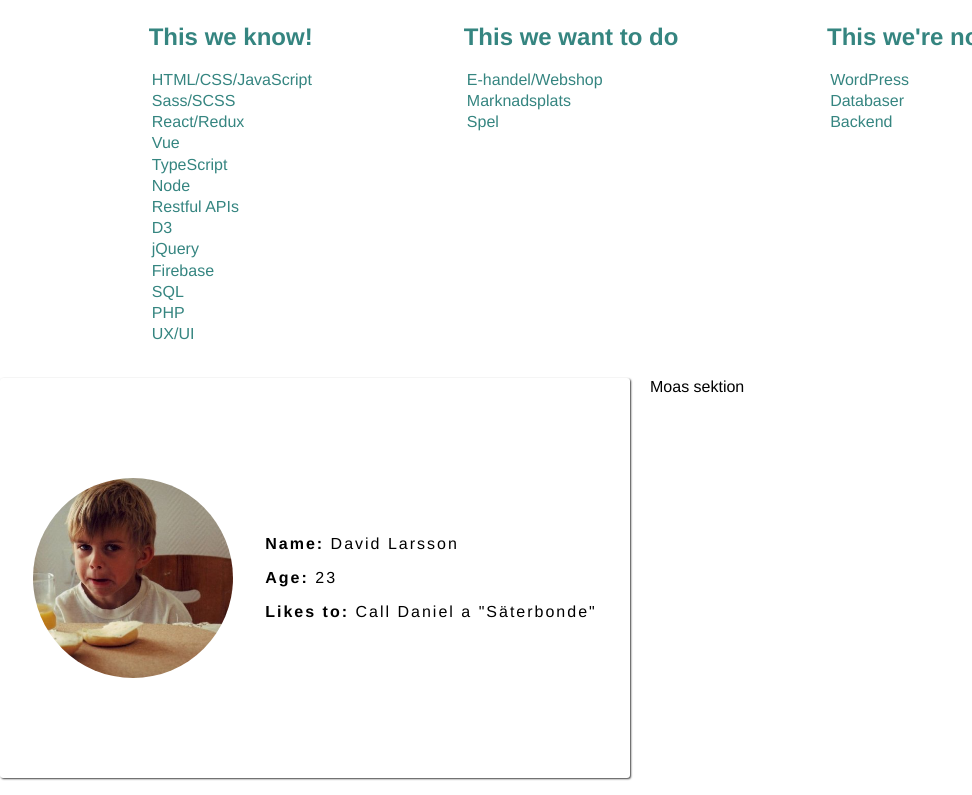
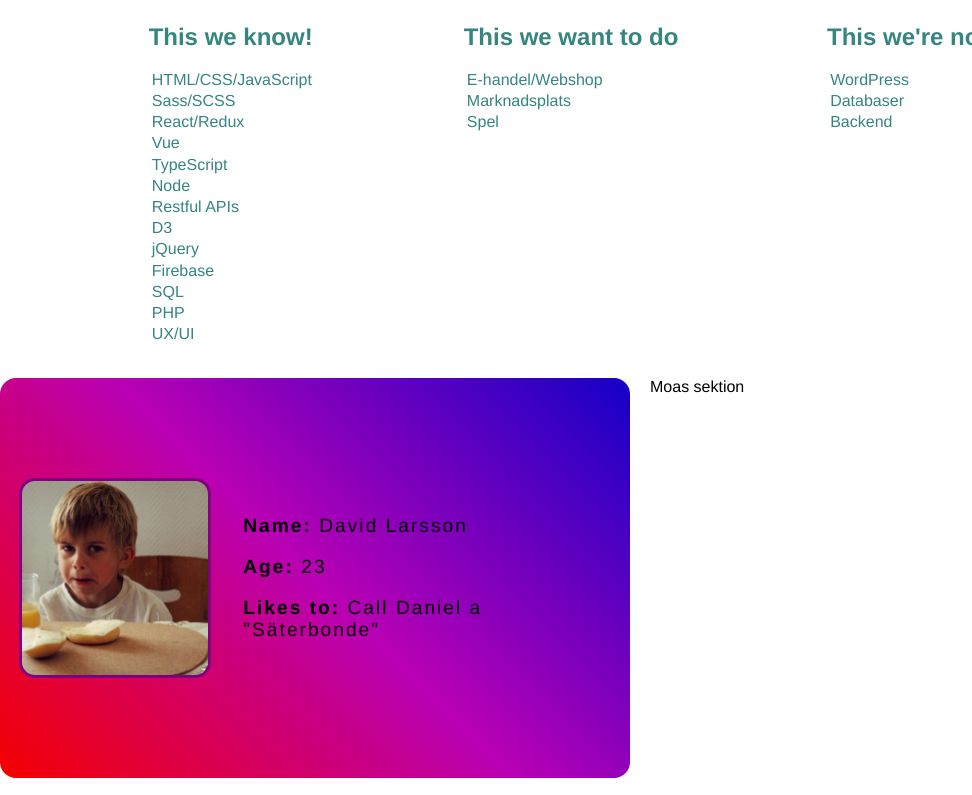
Before and after one commit to danielholbling/pied-piper-infopage, a plain HTML site: page index.html in a window 1280 px wide. Shown: the part 433-1228 px from the top of the page, without its empty margins (0-972 px from the left). Drawn offline with nearby package versions, Linux system fonts and the light colour scheme.

Commit message:
lite styling

```diff
--- a/index.html
+++ b/index.html
@@ -44,11 +44,18 @@
         </div>
         <div class="personal-wrapper">
             <article class="David">
-                <div class="profile-pic"></div>
-                <div class="text">
-                    <p><strong>Name:</strong> David Larsson</p>
-                    <p><strong>Age:</strong> 23</p>
-                    <p><strong>Likes to:</strong> Call Daniel a "Säterbonde"</p>
+                <div class="gradient-border">
+                    <div class="inner-wrap">
+                        <div class="profile-pic"></div>
+                        <div class="text">
+                            <p><strong>Name:</strong> David Larsson</p>
+                            <p><strong>Age:</strong> 23</p>
+                            <p>
+                                <strong>Likes to:</strong> Call Daniel a
+                                "Säterbonde"
+                            </p>
+                        </div>
+                    </div>
                 </div>
             </article>
             <article class="Moa">Moas sektion</article>
--- a/style.css
+++ b/style.css
@@ -18,7 +18,9 @@ header .logo img {
     display: flex;
     justify-content: space-evenly;
     color: #358580;
+    text-align: left;
 }
+
 .info-wrapper p {
     margin: 0.2rem;
 }
@@ -30,6 +32,14 @@ header .logo img {
 }
 
 .David {
+    width: 100%;
+    height: 100%;
+    box-sizing: border-box;
+}
+.gradient-border {
+    box-sizing: border-box;
+    width: 100%;
+    height: 100%;
     position: relative;
     border-radius: 3px;
     width: 100%;
@@ -37,61 +47,76 @@ header .logo img {
     display: flex;
     flex-direction: row;
     justify-content: center;
-    -webkit-box-shadow: 1px 1px 2px 0px rgba(0, 0, 0, 0.75);
-    -moz-box-shadow: 1px 1px 2px 0px rgba(0, 0, 0, 0.75);
-    box-shadow: 1px 1px 2px 0px rgba(0, 0, 0, 0.75);
+    align-items: center;
     transition: all 0.3s ease;
     font-family: "Helvetica Neue", Arial, serif;
+    background-image: linear-gradient(-135deg, #1400c8, #b900b4, #f50000);
+    border-radius: 1rem;
+    padding: 0.2rem;
 }
-.David:before {
+.inner-wrap {
+    width: 100%;
+    height: 100%;
+    border-radius: 1rem;
+    display: flex;
+    flex-direction: row;
+    justify-content: center;
+    align-items: center;
+    position: relative;
+}
+@media screen and (max-width: 560px) {
+    .inner-wrap {
+        flex-direction: column;
+    }
+}
+.inner-wrap:before {
     content: "";
     position: absolute;
     bottom: 0;
     right: 0;
     width: 100%;
     height: 0%;
-    background: black;
-    z-index: -1;
+    background: white;
     transition: all 0.5s ease;
+    border-radius: 1rem;
 }
-.David:hover:before {
+.inner-wrap:hover:before {
     transition: all 0.5s ease;
     height: 100%;
 }
-.David:hover {
+.inner-wrap:hover {
     transition: all 0.3s ease;
-    color: white;
+}
+.inner-wrap:hover .text {
     text-decoration: underline;
 }
-.David:hover .profile-pic {
+.inner-wrap:hover .profile-pic {
     transition: all 0.5s ease;
-    filter: grayscale(100%);
+    filter: hue-rotate(90deg);
 }
-.David .profile-pic {
+.inner-wrap .profile-pic {
     margin: 1rem;
     width: 200px;
     height: 200px;
-    border-radius: 50%;
+    border: 3px solid purple;
     background-image: url("./ostfralla.jpg");
     background-size: cover;
     background-position: center;
     filter: grayscale(0%);
     align-self: center;
+    border-radius: 1rem;
+    box-sizing: border-box;
 }
-.David .text {
+.inner-wrap .text {
     align-self: center;
     padding: 0 1rem;
-    font-size: 1rem;
+    font-size: 1.2rem;
     letter-spacing: 2px;
 }
 .parallaxit {
-    /* transition: all 0.1s ease-in; */
     transform: translate3d(
         var(--parallax-x),
         var(--parallax-y),
         var(--parallax-x)
     );
 }
-/* .parallaxit {
-    transition: all 0.1s ease-in;
-} */
```
